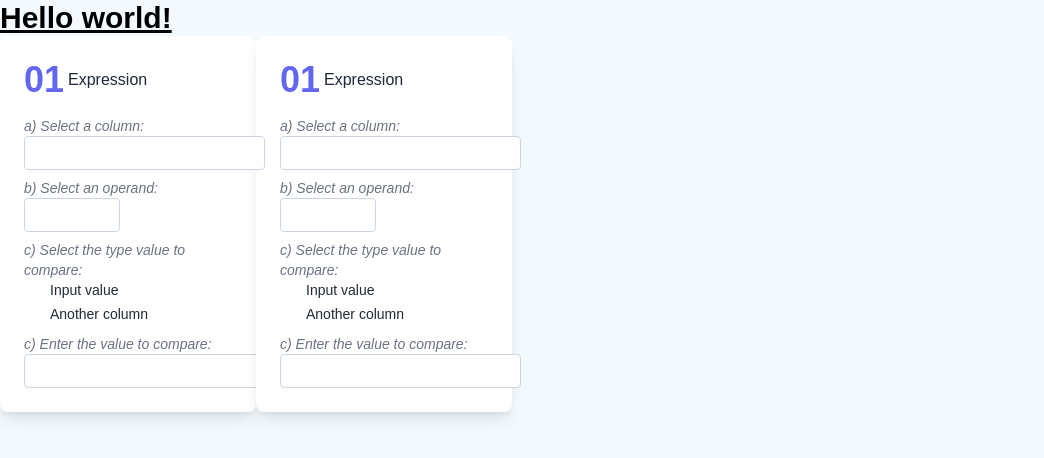
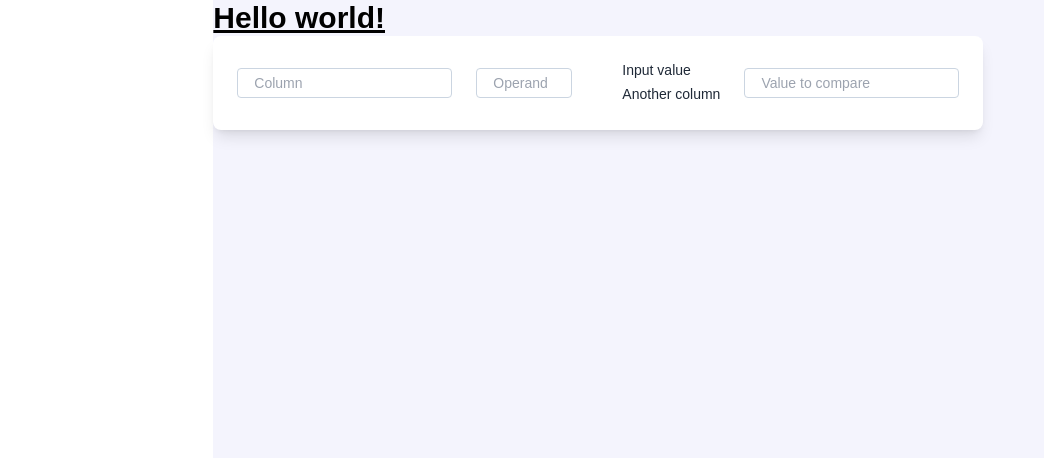
Before and after one commit to nicolaspenagos/rules-engine-front, a Vue app: page / in a window 1280 px wide. Shown: the top 458 px of the page, without its empty margins (0-1044 px from the left). Built offline with nearby package versions, Linux system fonts and the light colour scheme; a web font is replaced by a local one.

Commit message:
New GUI proposal starting point

```diff
--- a/src/App.vue
+++ b/src/App.vue
@@ -5,7 +5,10 @@
 </script>
 
 <template>
-  <RouterView />
+  <main class="h-full flex">
+    <aside class="bg-white h-full w-1/6"></aside>
+    <RouterView />
+  </main>
 </template>
 
 <style scoped>
--- a/src/components/Card.vue
+++ /dev/null
@@ -1,35 +0,0 @@
-<template>
-    <div class="bg-white rounded-lg w-64 flex flex-col items-left shadow-lg p-6">
-        <header class="flex items-center mb-4">
-            <h3 class="font-bold text-4xl text-indigo-500">
-                01
-            </h3>
-            <p class="pl-1 text-gray-800 text-base">Expression</p>
-        </header>
-        <main>
-            <Column class="mb-2">
-            </Column>
-            <Operand class="mb-2">
-            </Operand>
-            <Type class="mb-2">
-            </Type>
-            <Value>
-            </Value>
-        </main>
-    </div>
-</template>
-<script>
-import Column from './expression/Column.vue'
-import Operand from './expression/Operand.vue'
-import Type from './expression/Type.vue'
-import Value from './expression/Value.vue';
-export default {
-    components:{
-        Column,
-        Operand,
-        Type,
-        Value
-    }
-
-};
-</script>
--- /dev/null
+++ b/src/components/Expression.vue
@@ -0,0 +1,40 @@
+<template>
+    <div class="bg-white rounded-lg  flex flex-row items-left  items-center shadow-lg p-6">
+
+
+            <Column class="mr-6">
+            </Column>
+            <Operand class="mr-6">
+            </Operand>
+            <Type class="mr-6" @typeChanged="handleOnTypeChange">
+            </Type>
+            <Value :valuePlaceHolder="valuePlaceholder">
+            </Value>
+
+    </div>
+</template>
+<script>
+import Column from './expression/Column.vue'
+import Operand from './expression/Operand.vue'
+import Type from './expression/Type.vue'
+import Value from './expression/Value.vue';
+export default {
+    components:{
+        Column,
+        Operand,
+        Type,
+        Value
+    },data(){
+    return {
+        valuePlaceholder:"Value to compare",
+
+    }
+  },
+  methods:{
+    handleOnTypeChange(type){
+        this.valuePlaceholder = type;
+    }
+  }
+
+};
+</script>
--- a/src/components/expression/Column.vue
+++ b/src/components/expression/Column.vue
@@ -1,7 +1,6 @@
 <template>
   <div class="flex flex-col items-start">
-    <p class="text-gray-500 text-sm italic font-light">a) Select a column:</p>
-    <Autocomplete>
+    <Autocomplete placeholderMsg="Column">
 
     </Autocomplete>
   </div>
--- a/src/components/expression/Operand.vue
+++ b/src/components/expression/Operand.vue
@@ -2,21 +2,21 @@
   <div class="flex flex-col items-start">
     <div v-if="filteredOption && modal" class="absolute inset-0" @click="this.modal=false">
     </div>
-    <p class="text-gray-500 text-sm italic font-light">b) Select an operand:</p>
     <input
       type="text"
-      class="px-4 py-1 z-9 rounded border border-slate-300 text-gray-800 w-24 cursor-pointer"
+      class="px-4 py-1 z-9 rounded border border-slate-300 text-sm text-gray-800 w-24 cursor-pointer"
       v-model="option"
       autocomplete="off"
       readonly
       @focus="modal=true"
+      placeholder="Operand"
     />
     <div v-if="filteredOption && modal" class="z-9">
       <ul class="w-24 text-slate-500 text-sm shadow-lg  absolute bg-white">
         <li
           v-for="(option, index) in filteredOption"
           :key="index"
-          class="py-2 cursor-pointer px-4 py-1 rounded hover:bg-gray-100"
+          class="py-2 cursor-pointer px-4 py-1 text-sm rounded hover:bg-gray-100"
           @click="setOption(option)"
         >
           {{ option }}
@@ -39,11 +39,11 @@ export default {
   methods: {
     filterOptions() {
       this.filteredOption = this.options.filter((option) => {
-        return this.option.toLocaleLowerCase().startsWith(this.option.toLowerCase());
+        return option.toLocaleLowerCase().startsWith(this.option.toLowerCase());
       });
     },
-    setOption(filteredOption) {
-      this.operand = filteredOption;
+    setOption(option) {
+      this.option = option;
       this.modal = false;
     },
   },
--- a/src/components/expression/Type.vue
+++ b/src/components/expression/Type.vue
@@ -1,12 +1,12 @@
 <template>
     <div class="flex flex-col items-start">
-      <p class="text-gray-500 text-sm italic font-light">c) Select the type value to compare:</p>
+
       <div class="flex">
-        <RadioButton inputId="type1" name="type" value="input" v-model="type" />
+        <RadioButton inputId="type1" name="type" value="Input" v-model="type" />
         <label for="type1" class="text-gray-800 text-sm ml-1">Input value</label>
       </div>
       <div class="field-radiobutton">
-            <RadioButton inputId="type2" name="type" value="column" v-model="type" />
+            <RadioButton inputId="type2" name="type" value="Column" v-model="type" />
             <label for="type2" class="text-gray-800 text-sm ml-1">Another column</label>
     </div>
     </div>
@@ -18,6 +18,11 @@
     components:{
         RadioButton
     },
+    watch:{
+    type(){
+      this.$emit("typeChanged", this.type);
+    }
+  },
     data() {
 		return {
 			type: null
--- a/src/components/expression/Value.vue
+++ b/src/components/expression/Value.vue
@@ -1,12 +1,10 @@
 <template>
   <div class="flex flex-col items-start">
-    <p class="text-gray-500 text-sm italic font-light">
-      c) Enter the value to compare:
-    </p>
+
     <div v-if="isColumn">
-        <Autocomplete>
+      <Autocomplete :placeholderMsg="valuePlaceHolder">
 
-        </Autocomplete>
+</Autocomplete>
     </div>
     <div v-else>
       <input
@@ -23,6 +21,8 @@ import Autocomplete from '../ui-utils/Autocomplete.vue';
 export default {
     components:{
         Autocomplete
+    },  props:{
+      valuePlaceHolder: String
     },
     data(){
         return {
--- a/src/components/ui-utils/Autocomplete.vue
+++ b/src/components/ui-utils/Autocomplete.vue
@@ -6,11 +6,12 @@
     ></div>
     <input
       type="text"
-      class="px-4 py-1 z-10 rounded border border-slate-300 text-gray-800"
+      class="px-4 py-1 z-10 rounded border border-slate-300 text-sm text-gray-800 text-sm"
       v-model="option"
       autocomplete="off"
       @input="filterOptions"
       @focus="modal = true"
+      :placeholder="placeholderMsg"
     />
     <div v-if="filteredOptions && modal" class="z-10">
       <ul class="w-52 text-slate-500 text-sm shadow-lg absolute bg-white">
@@ -27,6 +28,9 @@
   </template>
   <script>
   export default {
+    props: {
+      placeholderMsg: String
+    },
     data() {
       return {
         option: "",
--- a/src/main.css
+++ b/src/main.css
@@ -3,5 +3,10 @@
 @tailwind components;
 @tailwind utilities;
 body {
-    background-color: rgb(244, 249, 253);
+    background-color: rgb(244, 244, 253);
+    height: 100vh;
 }
+
+#app {
+    height: 100vh;
+}
--- a/src/views/HomeView.vue
+++ b/src/views/HomeView.vue
@@ -1,6 +1,5 @@
 <script setup>
-import Column from "../components/expression/Column.vue";
-import Card from "../components/Card.vue";
+import Expression from "../components/Expression.vue";
 </script>
 
 <template>
@@ -8,8 +7,8 @@ import Card from "../components/Card.vue";
     <h1 class="text-3xl font-bold underline">Hello world!</h1>
 
     <div class="flex">
-      <Card> </Card>
-      <Card> </Card>
+
+      <Expression> </Expression>
     </div>
   </main>
 </template>
```
